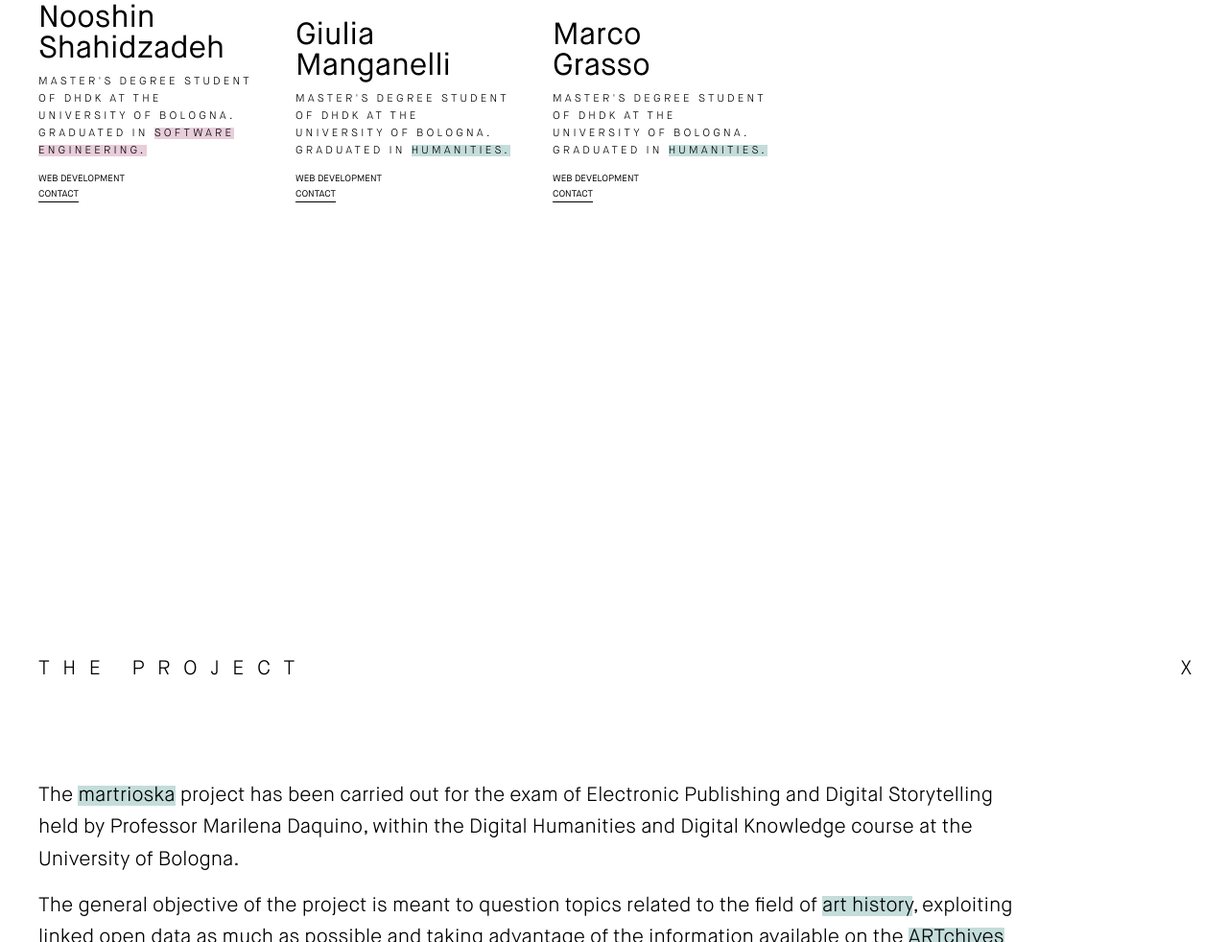
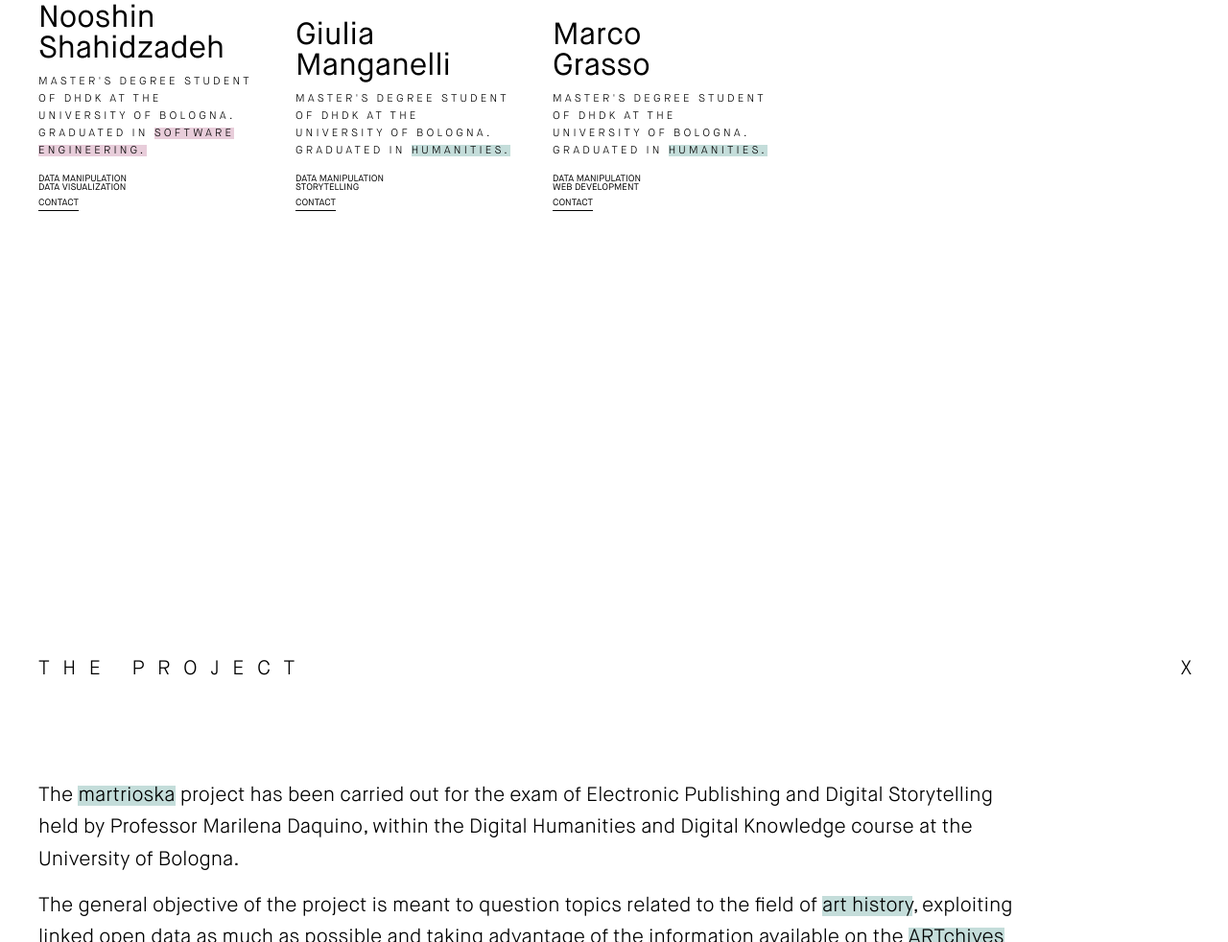
Before and after one commit to martrioska/martrioska.github.io, a plain HTML site: page index.html in a window 1280 px wide. Shown: the part 882-1864 px from the top of the page at 96% size. Drawn offline with nearby package versions, Linux system fonts and the light colour scheme.

Commit message:
Update index.html

```diff
--- a/index.html
+++ b/index.html
@@ -46,7 +46,8 @@
 			<p class="person-name">Nooshin</p>
 			<p class="person-surname">Shahidzadeh</p>
 			<p class="person-description">Master's Degree Student of DHDK at the University of Bologna. Graduated in <span class="highlighted-two">Software Engineering.</span></p>
-			<p class="person-role">Web development</p>
+			<p class="person-role">Data manipulation</p>
+			<p class="person-role">Data visualization</p>
 			<p class="person-mail"><a href="mailto:noo.shahidzadehasadi@studio.uniboit">Contact</a></p>
 		</div>
 		<div class="person">
@@ -54,13 +55,15 @@
 			<p class="person-surname">Manganelli</p>
 			<p class="person-description">Master's Degree Student of DHDK at the University of Bologna. Graduated in <span class="highlighted">Humanities.</span></p>
 			<p class="person-role"></p>
-			<p class="person-role">Web development</p>
+			<p class="person-role">Data manipulation</p>
+			<p class="person-role">Storytelling</p>
 			<p class="person-mail"><a href="mailto:giulia.manganelli3@studio.unibo.it">Contact</a></p>
 		</div>
 		<div class="person">
 			<p class="person-name">Marco</p>
 			<p class="person-surname">Grasso</p>
 			<p class="person-description">Master's Degree Student of DHDK at the University of Bologna. Graduated in <span class="highlighted">Humanities.</span></p>
+			<p class="person-role">Data manipulation</p>
 			<p class="person-role">Web development</p>
 			<p class="person-mail"><a href="mailto:tua@email.com">Contact</a></p>
 
```
